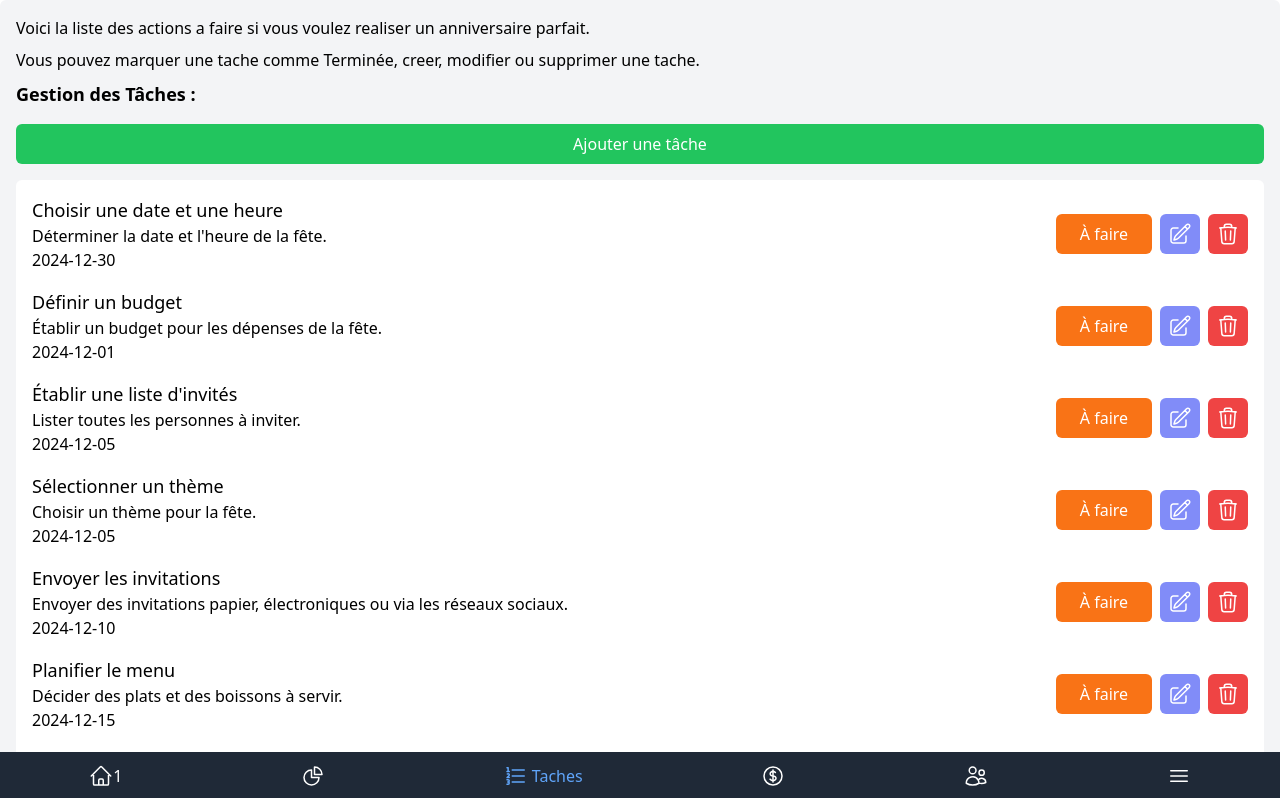
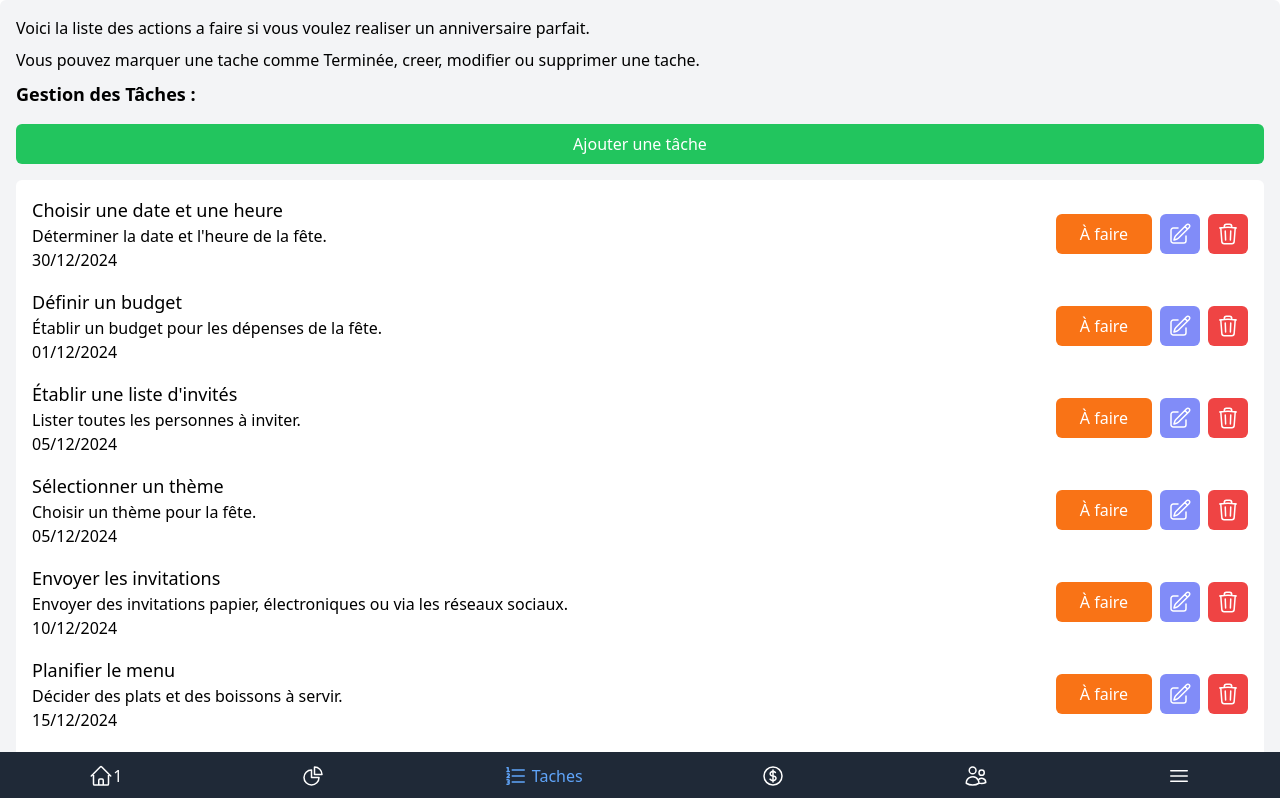
Before and after one commit to billy-java/soirie, a React (Vite) app: page /e/1/taches in a window 1280 px wide. Shown: the top 798 px of the page. Built offline with nearby package versions, Linux system fonts and the light colour scheme.

Commit message:
first commit

```diff
--- a/src/components/TachesSection.tsx
+++ b/src/components/TachesSection.tsx
@@ -1,6 +1,12 @@
 import React, { useState } from 'react';
 import { ITache } from '../lib/interfaces/entites';
 import { iconsListe } from '../lib/iconsListe';
+import {
+  dateJSVersIDate,
+  iDateVersInput,
+  iDateVersString,
+  inputVersIDate,
+} from '../lib/functions/convertirDates';
 
 interface TachesProps {
   tachesProps: ITache[];
@@ -31,7 +37,7 @@ const TachesSection: React.FC<TachesProps> = ({ tachesProps = [] }) => {
           idEvenement: '1',
           titre: '',
           description: '',
-          dateLimite: new Date().toISOString().split('T')[0],
+          dateLimite: dateJSVersIDate(new Date()),
           terminee: false,
           priorite: 2,
         },
@@ -109,10 +115,12 @@ const TachesSection: React.FC<TachesProps> = ({ tachesProps = [] }) => {
       </button>
 
       {data.ajouter && (
-        <form onSubmit={(e) => {
-          if (idConfirmationSuppression) annulerSuppression();
-          ajouterTache(e);
-        }}  className="flex flex-col gap-2 mt-4">
+        <form
+          onSubmit={(e) => {
+            if (idConfirmationSuppression) annulerSuppression();
+            ajouterTache(e);
+          }}
+          className="flex flex-col gap-2 mt-4">
           <input
             type="text"
             value={data.ajouter?.titre || ''}
@@ -142,12 +150,19 @@ const TachesSection: React.FC<TachesProps> = ({ tachesProps = [] }) => {
           />
           <input
             type="date"
-            value={data.ajouter?.dateLimite || ''}
+            value={
+              data.ajouter?.dateLimite
+                ? iDateVersInput(data.ajouter.dateLimite)
+                : ''
+            }
             onChange={(e) =>
               setData({
                 ...data,
                 ajouter: data.ajouter
-                  ? { ...data.ajouter, dateLimite: e.target.value }
+                  ? {
+                      ...data.ajouter,
+                      dateLimite: inputVersIDate(e.target.value),
+                    }
                   : null,
               })
             }
@@ -203,12 +218,23 @@ const TachesSection: React.FC<TachesProps> = ({ tachesProps = [] }) => {
                   />
                   <input
                     type="date"
-                    value={data.modifier?.dateLimite || ''}
+                    value={iDateVersInput(
+                      data.modifier?.dateLimite || {
+                        jour: 1,
+                        mois: 1,
+                        annee: 2024,
+                        heure: 0,
+                        minute: 0,
+                      }
+                    )}
                     onChange={(e) =>
                       setData({
                         ...data,
                         modifier: data.modifier
-                          ? { ...data.modifier, dateLimite: e.target.value }
+                          ? {
+                              ...data.modifier,
+                              dateLimite: inputVersIDate(e.target.value),
+                            }
                           : null,
                       })
                     }
@@ -224,7 +250,7 @@ const TachesSection: React.FC<TachesProps> = ({ tachesProps = [] }) => {
                 <div className="mr-4">
                   <p className="text-lg font-medium">{tache.titre}</p>
                   <p>{tache.description}</p>
-                  <p>{tache.dateLimite}</p>
+                  <p>{iDateVersString(tache.dateLimite!)}</p>
                 </div>
               )}
               <div className="flex items-center gap-2">
--- a/src/lib/functions/convertirDates.ts
+++ b/src/lib/functions/convertirDates.ts
@@ -68,8 +68,20 @@ export function inputVersIDate(inputValue: string): IDate {
 }
 
 
+//4- Convertir un input de type datetime-local en IDate
+// le format de date de l input est: 2024-12-21
+export function iDateVersInput(date: IDate): string {
+  const annee = date.annee.toString().padStart(4, '0');
+  const mois = date.mois.toString().padStart(2, '0');
+  const jour = date.jour.toString().padStart(2, '0');
 
-//4- Convertir un IDate en Date JavaScript
+  // Retourne la date au format 'YYYY-MM-DDTHH:mm'
+  return `${annee}-${mois}-${jour}`;
+}
+
+
+
+//5- Convertir un IDate en Date JavaScript
 export function iDateVersDateJS(date: IDate): Date {
   const heure = date.heure !== undefined ? date.heure : 0;
   const minute = date.minute !== undefined ? date.minute : 0;
@@ -87,7 +99,7 @@ console.log(dateJSWithoutTime); // Wed Dec 31 2024 00:00:00 GMT+0000 (UTC)
 
 
 
-//5- Convertir une Date JavaScript en IDate
+//6- Convertir une Date JavaScript en IDate
 export function dateJSVersIDate(date: Date): IDate {
   const iDate: IDate = {
     jour: date.getDate(),
--- a/src/lib/interfaces/entites.ts
+++ b/src/lib/interfaces/entites.ts
@@ -23,7 +23,7 @@ export interface ITache {
   idEvenement: string;
   titre: string;
   description?: string;
-  dateLimite?: string;
+  dateLimite?: IDate;
   terminee: boolean;
   priorite: 1 | 2 | 3; // 1 = basse, 2 = moyenne, 3 = haute
 }
@@ -45,7 +45,7 @@ export interface IDepense {
   nom: string;
   description?: string;
   montant: number;
-  date: string;
+  date: IDate;
   terminee: boolean;
 }
 
@@ -85,6 +85,6 @@ export interface TNotification {
   titre: string;
   message: string;
   lu: boolean;
-  dateCreation: string;
+  dateCreation: IDate;
   urlRedirection: string;
 }
--- a/src/lib/localDB.ts
+++ b/src/lib/localDB.ts
@@ -271,13 +271,14 @@ export const prestataires: IPrestataire[] = [
   },
 ];
 
+
 export const anniversaireTaches: ITache[] = [
   {
     id: '1',
     idEvenement: '1',
     titre: 'Choisir une date et une heure',
     description: "Déterminer la date et l'heure de la fête.",
-    dateLimite: '2024-12-30',
+    dateLimite: { jour: 30, mois: 12, annee: 2024 },
     terminee: false,
     priorite: 3,
   },
@@ -286,7 +287,7 @@ export const anniversaireTaches: ITache[] = [
     idEvenement: '1',
     titre: 'Définir un budget',
     description: 'Établir un budget pour les dépenses de la fête.',
-    dateLimite: '2024-12-01',
+    dateLimite: { jour: 1, mois: 12, annee: 2024 },
     terminee: false,
     priorite: 2,
   },
@@ -295,7 +296,7 @@ export const anniversaireTaches: ITache[] = [
     idEvenement: '1',
     titre: "Établir une liste d'invités",
     description: 'Lister toutes les personnes à inviter.',
-    dateLimite: '2024-12-05',
+    dateLimite: { jour: 5, mois: 12, annee: 2024 },
     terminee: false,
     priorite: 3,
   },
@@ -304,7 +305,7 @@ export const anniversaireTaches: ITache[] = [
     idEvenement: '1',
     titre: 'Sélectionner un thème',
     description: 'Choisir un thème pour la fête.',
-    dateLimite: '2024-12-05',
+    dateLimite: { jour: 5, mois: 12, annee: 2024 },
     terminee: false,
     priorite: 2,
   },
@@ -314,7 +315,7 @@ export const anniversaireTaches: ITache[] = [
     titre: 'Envoyer les invitations',
     description:
       'Envoyer des invitations papier, électroniques ou via les réseaux sociaux.',
-    dateLimite: '2024-12-10',
+    dateLimite: { jour: 10, mois: 12, annee: 2024 },
     terminee: false,
     priorite: 3,
   },
@@ -323,7 +324,7 @@ export const anniversaireTaches: ITache[] = [
     idEvenement: '1',
     titre: 'Planifier le menu',
     description: 'Décider des plats et des boissons à servir.',
-    dateLimite: '2024-12-15',
+    dateLimite: { jour: 15, mois: 12, annee: 2024 },
     terminee: false,
     priorite: 3,
   },
@@ -332,7 +333,7 @@ export const anniversaireTaches: ITache[] = [
     idEvenement: '1',
     titre: 'Organiser les décorations',
     description: 'Acheter ou faire des décorations selon le thème.',
-    dateLimite: '2024-12-20',
+    dateLimite: { jour: 20, mois: 12, annee: 2024 },
     terminee: false,
     priorite: 2,
   },
@@ -341,7 +342,7 @@ export const anniversaireTaches: ITache[] = [
     idEvenement: '1',
     titre: 'Prévoir les activités',
     description: "Planifier des jeux, de la musique, ou d'autres animations.",
-    dateLimite: '2024-12-20',
+    dateLimite: { jour: 20, mois: 12, annee: 2024 },
     terminee: false,
     priorite: 2,
   },
@@ -350,7 +351,7 @@ export const anniversaireTaches: ITache[] = [
     idEvenement: '1',
     titre: 'Commander le gâteau',
     description: "Commander le gâteau d'anniversaire à l'avance.",
-    dateLimite: '2024-12-18',
+    dateLimite: { jour: 18, mois: 12, annee: 2024 },
     terminee: false,
     priorite: 3,
   },
@@ -359,7 +360,7 @@ export const anniversaireTaches: ITache[] = [
     idEvenement: '1',
     titre: 'Prévoir les cadeaux et les surprises',
     description: 'Organiser des cadeaux ou des activités surprises.',
-    dateLimite: '2024-12-18',
+    dateLimite: { jour: 18, mois: 12, annee: 2024 },
     terminee: false,
     priorite: 2,
   },
@@ -368,7 +369,7 @@ export const anniversaireTaches: ITache[] = [
     idEvenement: '1',
     titre: 'Confirmer les RSVPs',
     description: "S'assurer du nombre de personnes présentes.",
-    dateLimite: '2024-12-25',
+    dateLimite: { jour: 25, mois: 12, annee: 2024 },
     terminee: false,
     priorite: 3,
   },
@@ -378,7 +379,7 @@ export const anniversaireTaches: ITache[] = [
     titre: 'Planifier la logistique',
     description:
       "Prévoir les sièges, les tables et l'espace pour tout le monde.",
-    dateLimite: '2024-12-20',
+    dateLimite: { jour: 20, mois: 12, annee: 2024 },
     terminee: false,
     priorite: 2,
   },
@@ -391,7 +392,7 @@ export const depenses: IDepense[] = [
     nom: 'Location de salle',
     description: "Location d'une salle de fête pour l'anniversaire.",
     montant: 500.0,
-    date: '2023-12-01',
+    date: { jour: 1, mois: 12, annee: 2023 },
     terminee: false,
   },
   {
@@ -400,7 +401,7 @@ export const depenses: IDepense[] = [
     nom: 'Décoration',
     description: 'Ballons, banderoles, et autres décorations pour la fête.',
     montant: 150.0,
-    date: '2023-12-02',
+    date: { jour: 2, mois: 12, annee: 2023 },
     terminee: false,
   },
   {
@@ -409,7 +410,7 @@ export const depenses: IDepense[] = [
     nom: 'Nourriture et boissons',
     description: 'Catering pour les invités, incluant boissons et repas.',
     montant: 600.0,
-    date: '2023-12-03',
+    date: { jour: 3, mois: 12, annee: 2023 },
     terminee: false,
   },
   {
@@ -418,7 +419,7 @@ export const depenses: IDepense[] = [
     nom: "Gâteau d'anniversaire",
     description: "Gâteau personnalisé pour l'anniversaire.",
     montant: 100.0,
-    date: '2023-12-04',
+    date: { jour: 4, mois: 12, annee: 2023 },
     terminee: false,
   },
   {
@@ -427,7 +428,7 @@ export const depenses: IDepense[] = [
     nom: 'Divertissement',
     description: 'DJ et matériel de sonorisation pour la musique.',
     montant: 300.0,
-    date: '2023-12-05',
+    date: { jour: 5, mois: 12, annee: 2023 },
     terminee: false,
   },
   {
@@ -436,10 +437,11 @@ export const depenses: IDepense[] = [
     nom: 'Invitations',
     description: "Cartes d'invitation imprimées et envoyées aux invités.",
     montant: 50.0,
-    date: '2023-12-06',
+    date: { jour: 6, mois: 12, annee: 2023 },
     terminee: false,
   },
 ];
+
 
 export const faqData: IFaq[] = [
   // Catégorie "Utilisation"
--- a/src/pages/Home.tsx
+++ b/src/pages/Home.tsx
@@ -8,7 +8,7 @@ import { setIdEv } from '../redux/authSlice';
 import {
   dateJSVersIDate,
   iDateVersDateJS,
-  iDateVersString,
+  iDateVersInput,
 } from '../lib/functions/convertirDates';
 
 const Home = () => {
@@ -129,7 +129,7 @@ const Home = () => {
           />
           <input
             type="date"
-            value={iDateVersString(nouvelEvenement.date!) || ''}
+            value={iDateVersInput(nouvelEvenement.date!) || ''}
             onChange={(e) => gererChangementChamp('date', e.target.value)}
             className="w-full border border-gray-300 rounded-md p-2 mb-4"
           />
@@ -241,7 +241,7 @@ const Home = () => {
                   />
                   <input
                     type="date"
-                    value={iDateVersString(nouvelEvenement.date!) || ''}
+                    value={iDateVersInput(nouvelEvenement.date!) || ''}
                     onChange={(e) =>
                       gererChangementChamp('date', e.target.value)
                     }
```
Also changed, not shown: src/components/DepensesSection.tsx (+7 -6 lines).
